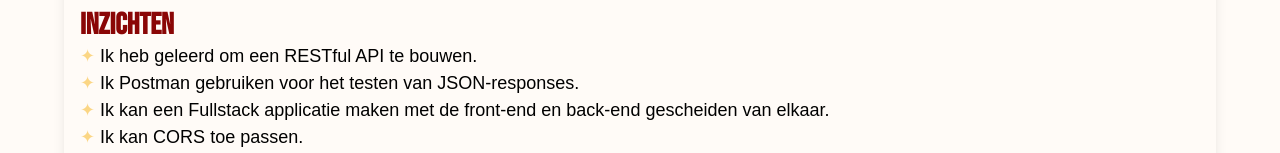
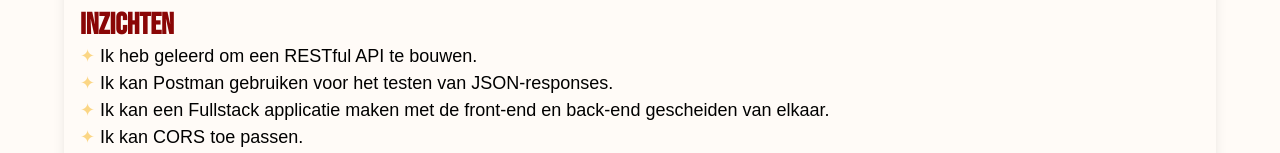
Before and after one commit to eline-vanstraten/eline-vanstraten.github.io, a React (Vite) app: page /natureParksBack in a window 1280 px wide. Shown: the part 461-614 px from the top of the page. Built offline with nearby package versions, Linux system fonts and the light colour scheme; a web font is replaced by a local one.

Commit message:
EDIT text

```diff
--- a/src/pages/projects/NatureParksBack.jsx
+++ b/src/pages/projects/NatureParksBack.jsx
@@ -50,7 +50,7 @@ function NatureParksBack() {
                             <h2 className={"text-2xl sm:text-3xl"}>Inzichten</h2>
                             <p><span className={"text-accent"}>✦</span> Ik heb geleerd om een RESTful API te bouwen.
                             </p>
-                            <p><span className={"text-accent"}>✦</span> Ik Postman gebruiken voor het testen van
+                            <p><span className={"text-accent"}>✦</span> Ik kan Postman gebruiken voor het testen van
                                 JSON-responses.</p>
                             <p><span className={"text-accent"}>✦</span> Ik kan een Fullstack applicatie maken met de
                                 front-end en
```
